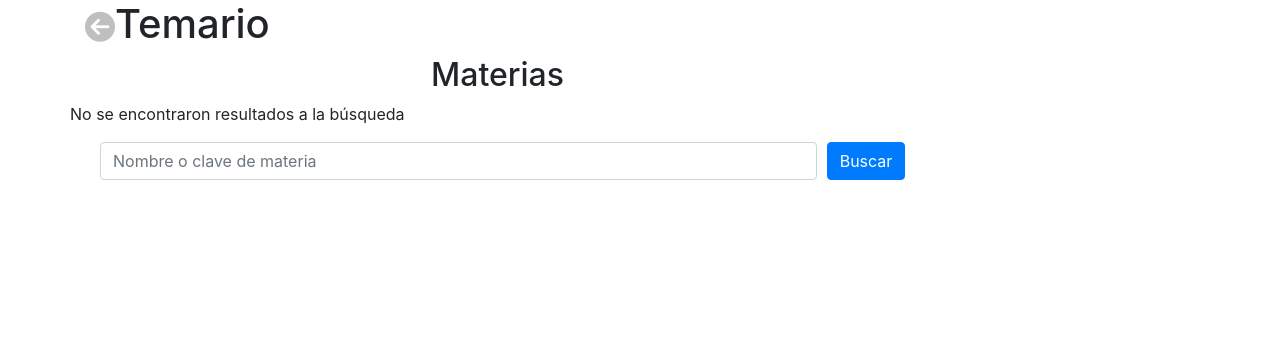
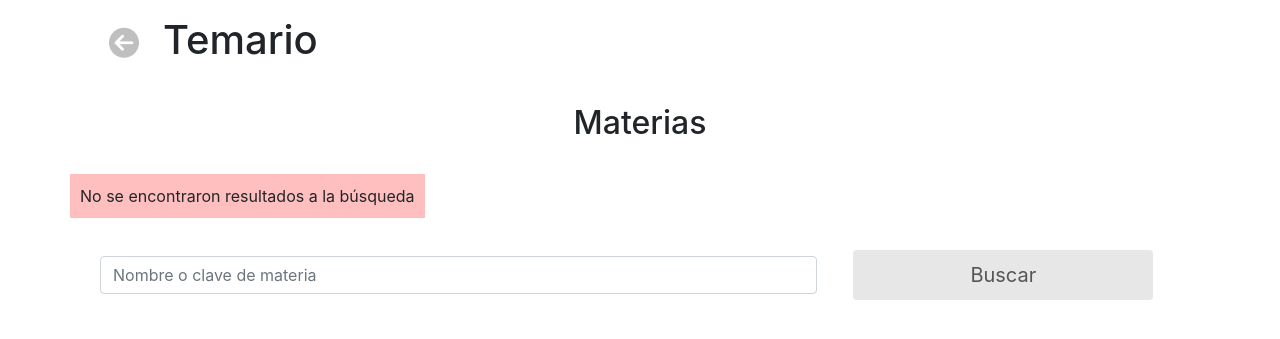
Before and after one commit to CeballosAndres/wass, a Django app: page /temario/agregar/ in a window 1280 px wide. Shown: the part 56-395 px from the top of the page. Run offline with Django 3.2, Linux system fonts and the light colour scheme; the visitor is signed in with stand-in values (Sample User, id 1); some libraries are stand-ins or nearby versions.

Commit message:
align temario

```diff
--- a/static/css/main.css
+++ b/static/css/main.css
@@ -95,3 +95,9 @@ i {
 #agenda {
     display: none;
 }
+
+/* Estilo para notas de advertencia, en este caso resultado de una busqueda*/
+.note-empty {
+    background-color: rgba(255, 135, 135, 0.535);
+    padding: 10px;
+}
--- a/templates/accounts/temario_materia.html
+++ b/templates/accounts/temario_materia.html
@@ -7,12 +7,12 @@
 <div class="container">
     <div class="row">
         <div class="col-xs-6 col-md-9">
-            <h1 id="title"><a href="#"><i class="fas fa-arrow-circle-left"></i></a>Temario</h1>
+            <h1 id="title" class="my-3"><a href="#"><i class="fas fa-arrow-circle-left px-4"></i></a>Temario</h1>
         </div>
     </div>
 
-    <div class="row">
-        <div class="col-md-9 text-center">
+    <div class="row text-center">
+        <div class="col my-4">
             <h2>Materias</h2>
         </div>
     </div>
@@ -39,18 +39,18 @@
             </tbody>
         </table>
         {% else %}
-        <p> No se encontraron resultados a la búsqueda</p>
+            <p class="note-empty"> No se encontraron resultados a la búsqueda</p>
         {% endif %}
     </div>
 
-    <div class="col-auto">
+    <div class="container text-center">
         <form method='GET' action="/temario/agregar/">
             <div class="form-row align-items-center">
-                <div class="col-8">
+                <div class="col-md-8 col-xm-12">
                     {% render_field filtro.form.query class="form-control" placeholder="Nombre o clave de materia" %}
                 </div>
-                <div class="col-4">
-                    <button class="btn btn-primary" type="submit">Buscar</button>
+                <div class="col-md-4 my-3">
+                    <button class="my-btn small" type="submit">Buscar</button>
                 </div>
             </div>
         </form>
```
Also changed, not shown: templates/accounts/temario.html (+13 -14 lines).
